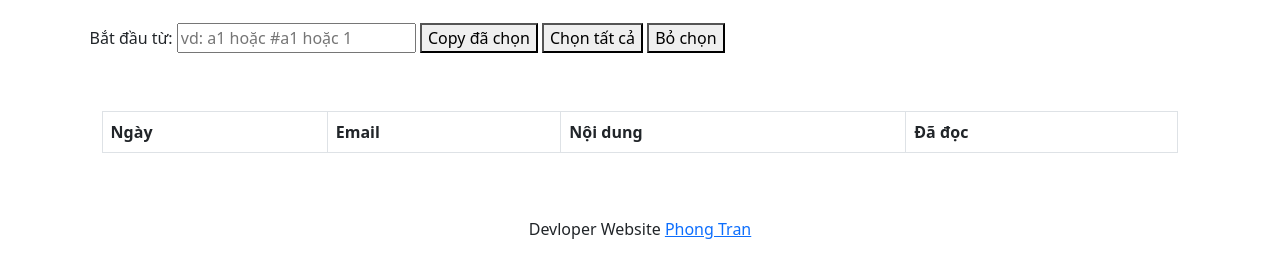
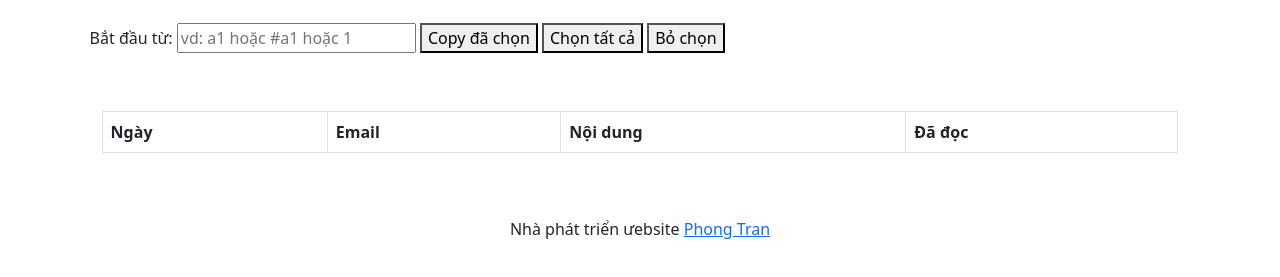
Before and after one commit to Phong-1206/cfs, a plain HTML site: page index.html in a window 1280 px wide. Shown: the part 209-486 px from the top of the page. Drawn offline with nearby package versions, Linux system fonts and the light colour scheme; no server answers.

Commit message:
Update index.html

```diff
--- a/index.html
+++ b/index.html
@@ -142,6 +142,6 @@
     });
   </script>
 </div>
-<p class="text-center">Devloper Website <a href="https://www.facebook.com/Developer.X.Ttp/" target="_blank" class="hover-1">Phong Tran </a></p>
+<p class="text-center">Nhà phát triển ưebsite <a href="https://www.facebook.com/Developer.X.Ttp/" target="_blank" class="hover-1">Phong Tran </a></p>
 </body>
 </html>
```
